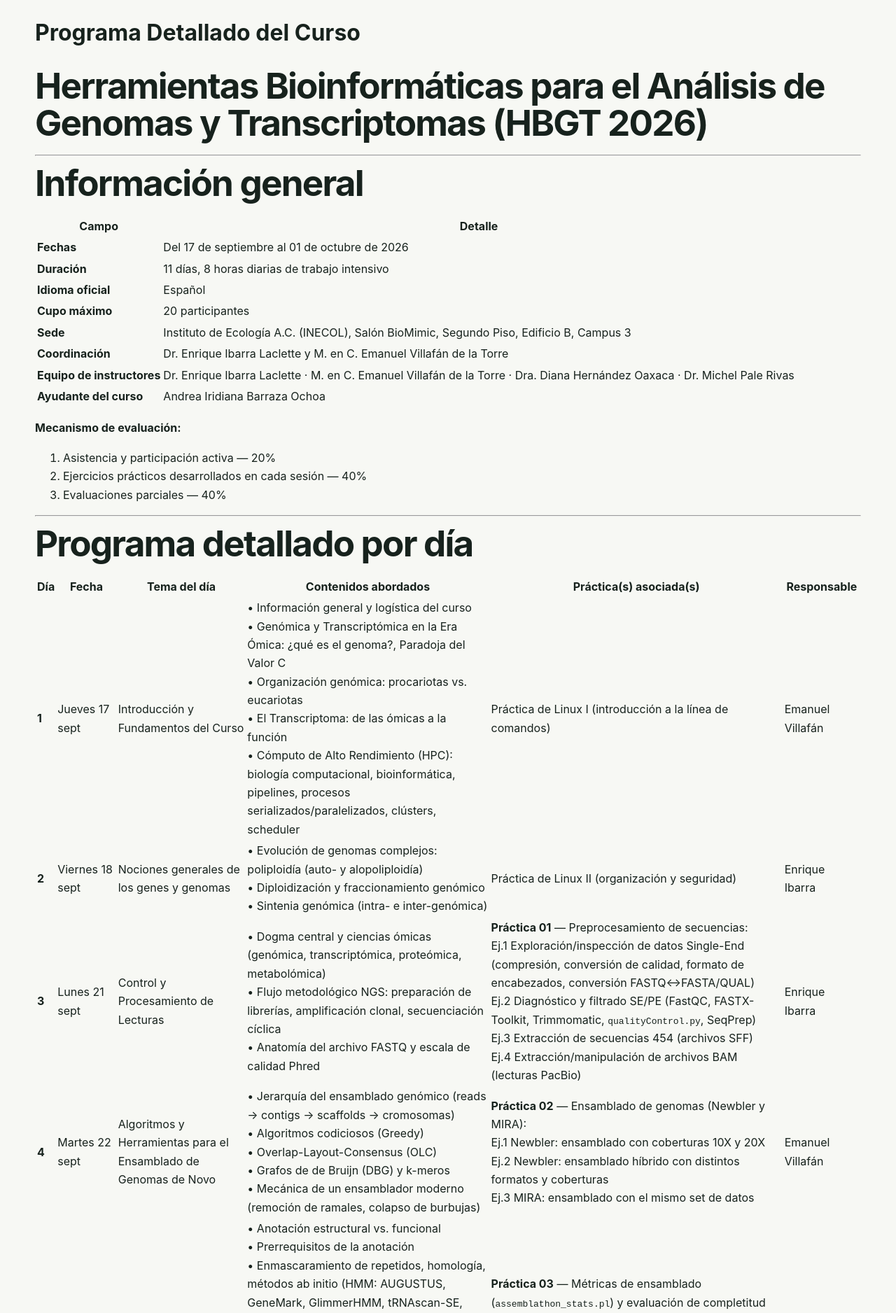
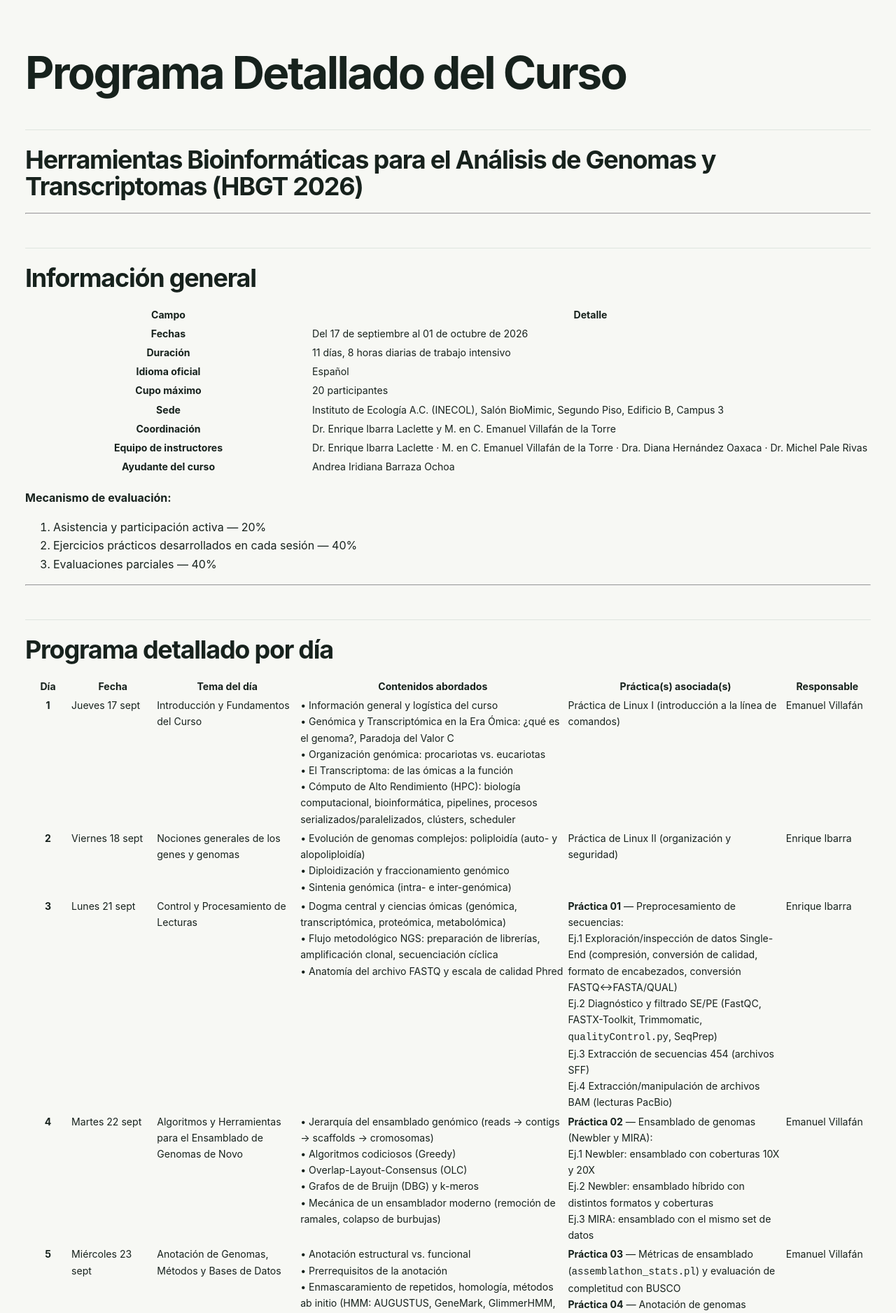
Before and after one commit to vitoem/HBGT_2026, a Jekyll site: the page built from docs/programa.md, in a window 1280 px wide. Shown: the top 1876 px of the page at 70% size. Built offline with Jekyll 4.4.1, drawn with Linux system fonts in a browser that asks for light colours.

Commit message:
Refactor CSS for program page design
Updated styles for program page layout and elements.

```diff
--- a/docs/assets/css/custom.css
+++ b/docs/assets/css/custom.css
@@ -332,41 +332,79 @@ h2 { font-size:clamp(2rem,4vw,3.2rem); line-height:1.05; letter-spacing:-.035em;
 }
 
 /* =========================================================
-   PROGRAMA DEL CURSO
+   PÁGINA DEL PROGRAMA
    ========================================================= */
 
-.day-page .program-table {
-  table-layout: fixed;
-  width: 100%;
+.program-page .wrapper {
+  max-width: 1240px;
 }
 
-.day-page .program-table th:nth-child(1),
-.day-page .program-table td:nth-child(1) {
+.program-page main.wrapper {
+  padding-top: 54px;
+  padding-bottom: 70px;
+}
+
+.program-page h1 {
+  font-size: clamp(2.2rem, 5vw, 4rem);
+  line-height: 1.05;
+  letter-spacing: -.04em;
+  margin: 8px 0 18px;
+  max-width: 950px;
+}
+
+.program-page h2 {
+  font-size: clamp(1.55rem, 3vw, 2.25rem);
+  margin-top: 48px;
+  padding-top: 24px;
+  border-top: 1px solid var(--line);
+}
+
+.program-page p,
+.program-page ul,
+.program-page ol {
+  max-width: 1000px;
+}
+
+.program-page table {
+  width: 100%;
+  table-layout: fixed;
+  font-size: .88rem;
+}
+
+.program-page th,
+.program-page td {
+  vertical-align: top;
+  overflow-wrap: break-word;
+  word-break: normal;
+}
+
+.program-page th:nth-child(1),
+.program-page td:nth-child(1) {
   width: 5%;
   text-align: center;
 }
 
-.day-page .program-table th:nth-child(2),
-.day-page .program-table td:nth-child(2) {
+.program-page th:nth-child(2),
+.program-page td:nth-child(2) {
   width: 10%;
 }
 
-.day-page .program-table th:nth-child(3),
-.day-page .program-table td:nth-child(3) {
+.program-page th:nth-child(3),
+.program-page td:nth-child(3) {
   width: 17%;
 }
 
-.day-page .program-table th:nth-child(4),
-.day-page .program-table td:nth-child(4) {
+.program-page th:nth-child(4),
+.program-page td:nth-child(4) {
   width: 32%;
 }
 
-.day-page .program-table th:nth-child(5),
-.day-page .program-table td:nth-child(5) {
+.program-page th:nth-child(5),
+.program-page td:nth-child(5) {
   width: 26%;
 }
 
-.day-page .program-table th:nth-child(6),
-.day-page .program-table td:nth-child(6) {
+.program-page th:nth-child(6),
+.program-page td:nth-child(6) {
   width: 10%;
 }
```
